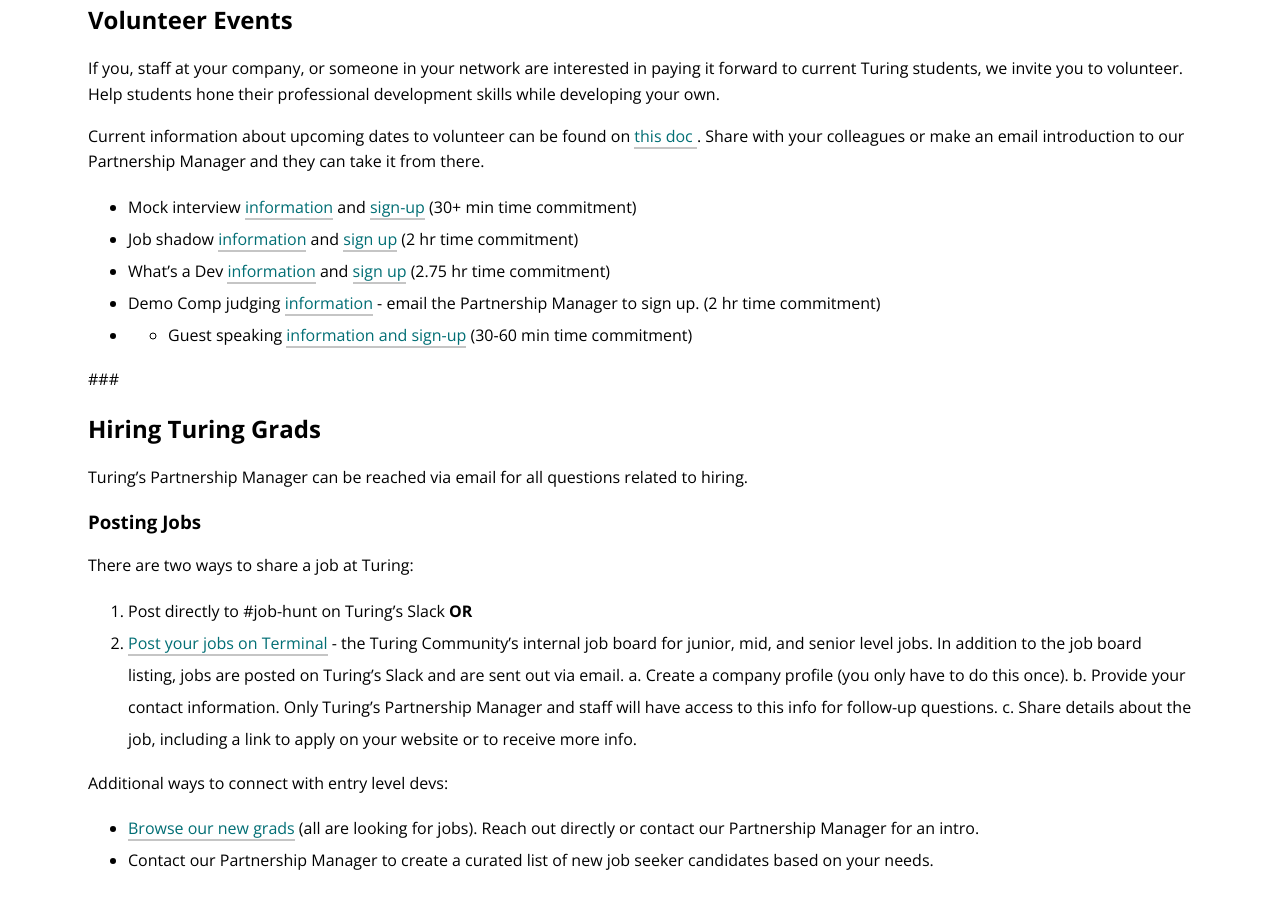
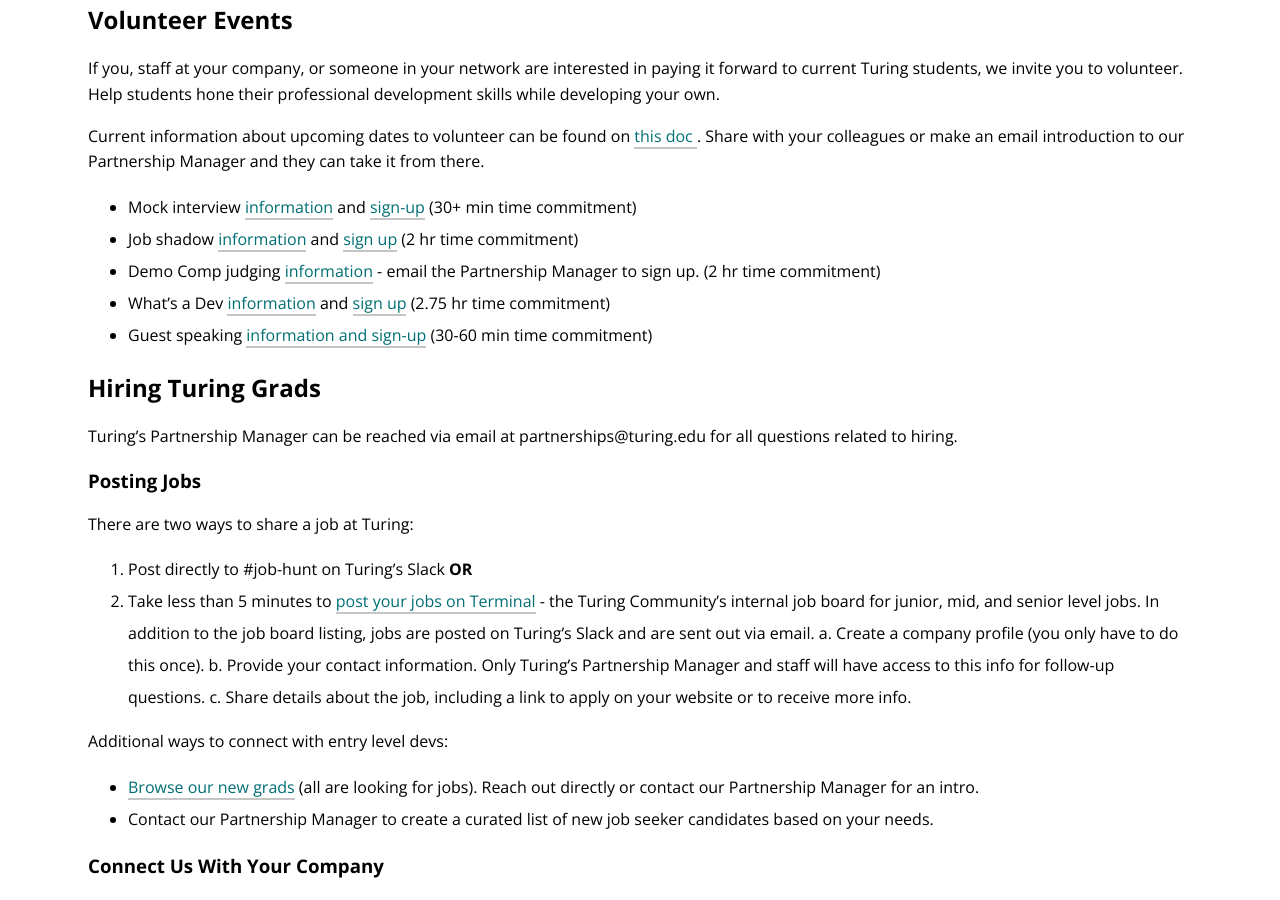
Before and after one commit to turingschool/alumni-site, a Jekyll site: the page built from volunteer.md, in a window 1280 px wide and 900 px high, scrolled down 253 px. Built offline with Jekyll 4.4.1, drawn with Linux system fonts in a browser that asks for light colours; nearby versions of some CDN libraries; comment, search, counter and statistics services are not loaded; some of the changed text lies outside the part shown.

Commit message:
Update volunteer.md

```diff
--- a/volunteer.md
+++ b/volunteer.md
@@ -13,22 +13,19 @@ Current information about upcoming dates to volunteer can be found on [this doc
 
 * Mock interview [information](https://docs.google.com/document/d/1UCTD7kPFAgHhLhV0M0qdDdwdI6JQuwAbDOWs1QPPJAI/edit?usp=sharing) and [sign-up](https://www.signupgenius.com/go/turingmockinterviews) (30+ min time commitment)
 * Job shadow [information](https://docs.google.com/document/d/1c9quTBUg_atuLUIru5fSAlBm6sHlWP5QwPN4xAIyEvk/edit?usp=sharing) and [sign up](https://www.signupgenius.com/go/turingjobshadow) (2 hr time commitment)
+* Demo Comp judging [information](https://docs.google.com/document/d/12H_GqG4bo7fnaGWpvyQGTcoIM4Wu9z7iPJOQ_hcavns/edit?usp=sharing) - email the Partnership Manager to sign up. (2 hr time commitment)
 * What's a Dev [information](https://docs.google.com/document/d/1nDP1aJqCxWIWA7PL2W_WmzuIpuW8hSO_EjVLuYZoqy4/edit?usp=sharing) and [sign up](https://www.signupgenius.com/go/turingwhatsadev) (2.75 hr time commitment)
-* Demo Comp judging [information](https://docs.google.com/document/d/12H_GqG4bo7fnaGWpvyQGTcoIM4Wu9z7iPJOQ_hcavns/edit?usp=sharing) - email the Partnership Manager to sign up. (2 hr time commitment)
-* * Guest speaking [information and sign-up](https://airtable.com/shrEaKJFm8lXWVZzk) (30-60 min time commitment)
-
-
-###
+* Guest speaking [information and sign-up](https://airtable.com/shrEaKJFm8lXWVZzk) (30-60 min time commitment)
 
 ## Hiring Turing Grads
 
-Turing's Partnership Manager can be reached via email for all questions related to hiring.
+Turing's Partnership Manager can be reached via email at partnerships@turing.edu for all questions related to hiring.
 
 ### Posting Jobs
 
 There are two ways to share a job at Turing:
 1. Post directly to #job-hunt on Turing's Slack **OR**
-2. [Post your jobs on Terminal](https://terminal.turing.edu/add-job) - the Turing Community's internal job board for junior, mid, and senior level jobs. In addition to the job board listing, jobs are posted on Turing’s Slack and are sent out via email.
+2. Take less than 5 minutes to [post your jobs on Terminal](https://terminal.turing.edu/add-job) - the Turing Community's internal job board for junior, mid, and senior level jobs. In addition to the job board listing, jobs are posted on Turing’s Slack and are sent out via email.
 a. Create a company profile (you only have to do this once).
 b. Provide your contact information. Only Turing’s Partnership Manager and staff will have access to this info for follow-up questions.
 c. Share details about the job, including a link to apply on your website or to receive more info.
@@ -69,6 +66,10 @@ We have a number of opportunities for you to connect with prospective Turing stu
 * Join the #prospective_contacts Slack channel to help our Recruitment Coordinators answer questions from prospective students
 
 ## Donating to Turing
+Many companies want to support nonprofits that their employees are passionate about. Check to see if your organization gives grants or matches donations. Contact your HR or DEI lead to ask about:
+* Corporate sponsorship of scholarships, Launch, or DEI efforts
+* Grant making for nonprofits that increase diversity and inclusion in the tech sector, workforce development, or reducing income inequality
+* Matching cash donations of volunteer hours
 
 ## For more information
 Contact Karen Ravago-Ballaret, Turing's Alumni Engagement Manager: alumni@turing.edu or DM @Karen on Turing's Slack.
```
